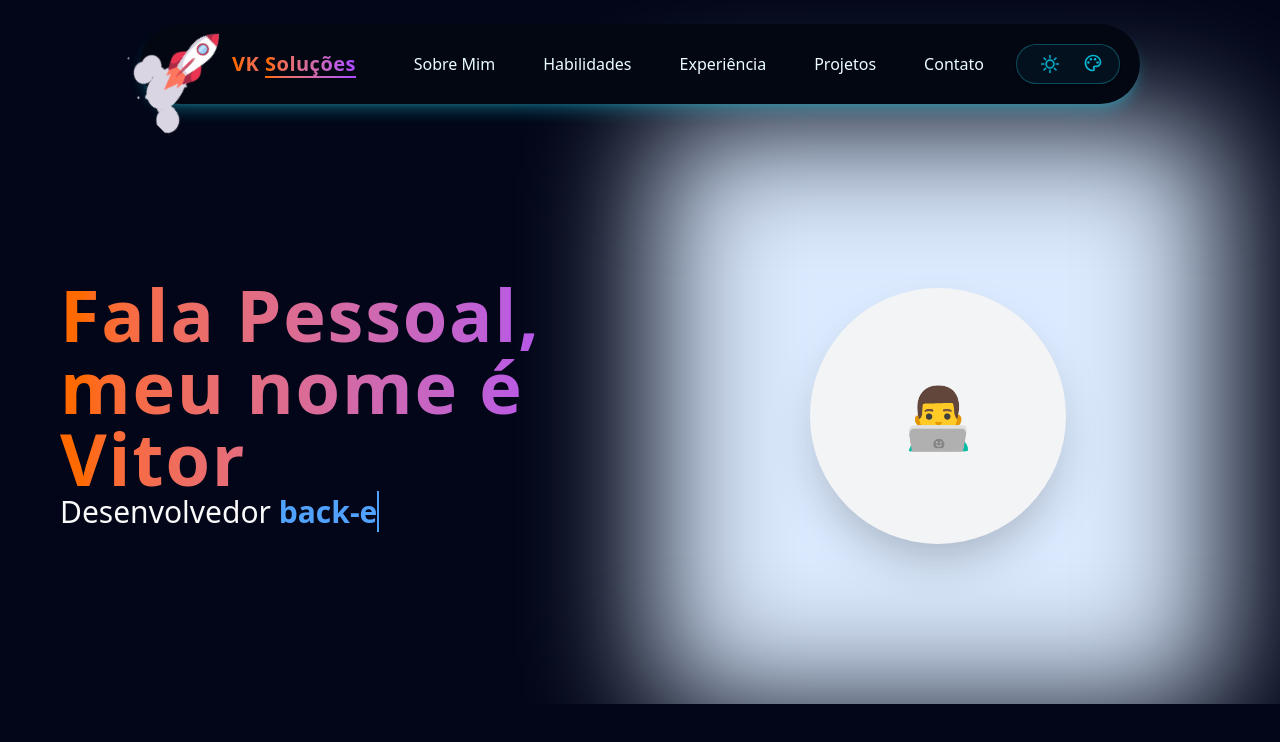
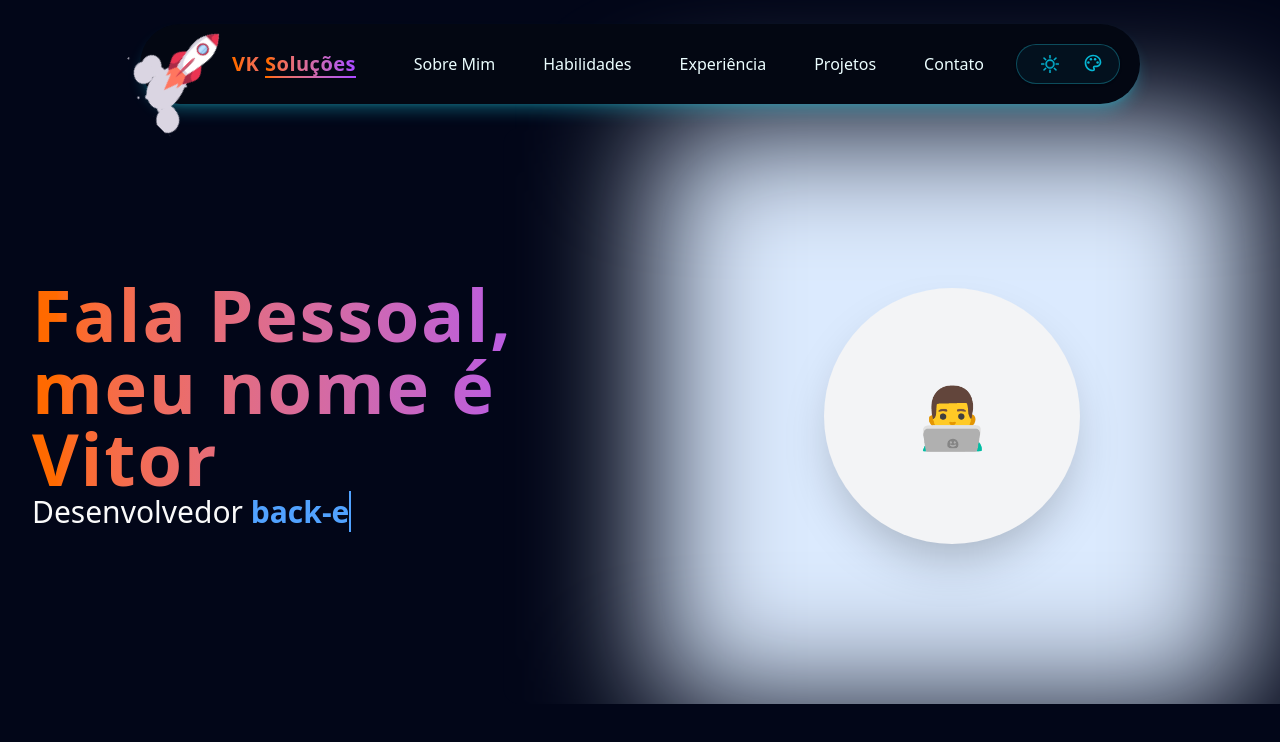
Before and after one commit to vitorkravs/portfolio-profissional-v2, a Next.js app: page / in a window 1280 px wide. Shown: the top 742 px of the page. Built offline with nearby package versions, Linux system fonts and the light colour scheme.

Commit message:
fix: corrigir estilização padrão da classe global (container)

```diff
--- a/app/globals.css
+++ b/app/globals.css
@@ -440,12 +440,16 @@
 .container {
   width: 100%;
 
-  @media only screen and (min-width: 728px) {
-    padding: 0px 30px 0 30px;
+  @media only screen and (min-width: 1128px) {
+    max-width: 1128px;
   };
 
-  @media only screen and (min-width: 1068px) {
-    padding: 0px 60px 0 60px;
+  @media only screen and (min-width: 1280px) {
+    max-width: 1280px;
+  };
+
+  @media only screen and (min-width: 1526px) {
+    max-width: 1526px;
   };
 }
 
```
